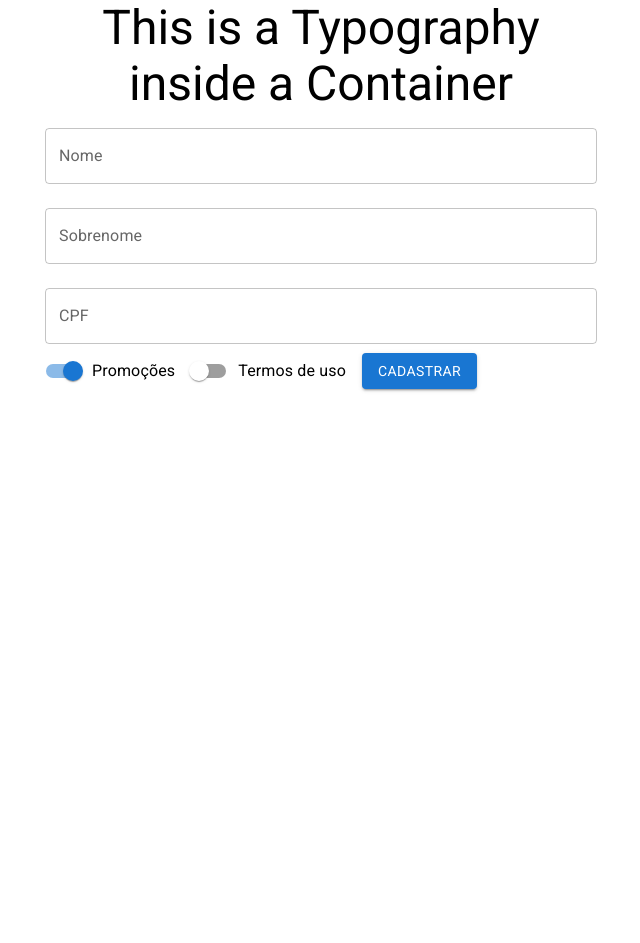
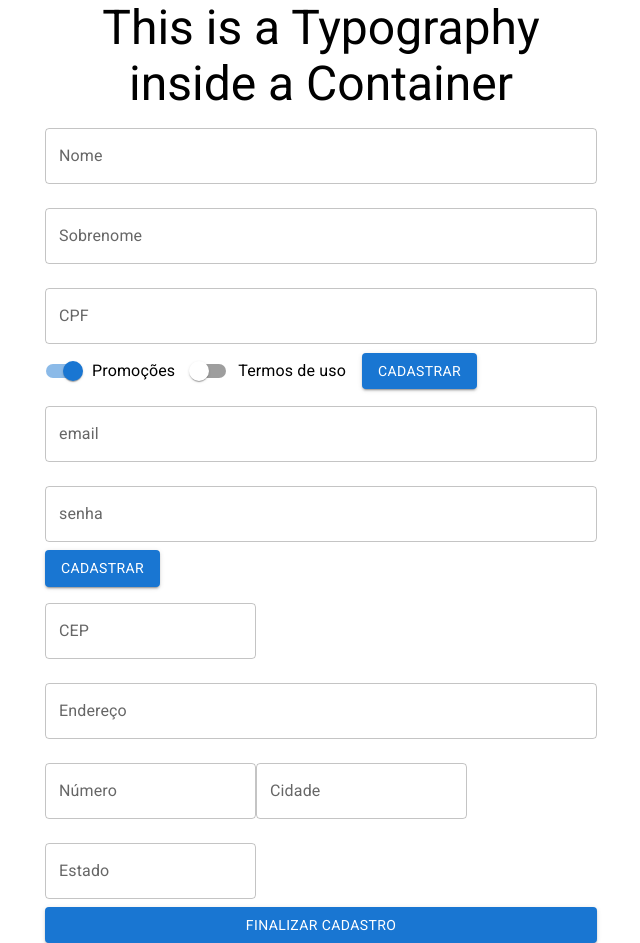
Before and after one commit to Frankkson/testando-componentes-funcionais, a React (Create React App) app: page / in a window 1280 px wide. Shown: the whole page, without its empty margins (319-959 px from the left). Before the commit the page ends 800 px from the top, so only its background shows below. Built offline with nearby package versions, Linux system fonts and the light colour scheme.

Commit message:
segmentando formularios de cadastro

```diff
--- /dev/null
+++ b/src/componentes/formularioDeCadastro/DadosEntrega.jsx
@@ -0,0 +1,55 @@
+import React from "react";
+import { TextField, Button } from "@mui/material";
+
+const DadosEntrega = () => {
+	return (
+		<form>
+			<TextField
+				id="CEP"
+				label="CEP"
+				margin="normal"
+				type="number"
+				variant="outlined"
+			></TextField>
+			<TextField
+				fullWidth
+				id="endereco"
+				label="Endereço"
+				margin="normal"
+				type="text"
+				variant="outlined"
+			></TextField>
+			<TextField
+				id="numero"
+				label="Número"
+				margin="normal"
+				type="number"
+				variant="outlined"
+			></TextField>
+			<TextField
+				id="cidade"
+				label="Cidade"
+				margin="normal"
+				type="text"
+				variant="outlined"
+			></TextField>
+			<TextField
+				id="estado"
+				label="Estado"
+				margin="normal"
+				type="text"
+				variant="outlined"
+			></TextField>
+			<Button
+				fullWidth
+				color="primary"
+				type="submit"
+				variant="contained"
+			>
+				Finalizar cadastro
+			</Button>
+		</form>
+	);
+};
+
+export default DadosEntrega;
--- /dev/null
+++ b/src/componentes/formularioDeCadastro/DadosPessoais.jsx
@@ -0,0 +1,97 @@
+import React, { useState } from "react";
+import { Button, TextField, Switch, FormControlLabel } from "@mui/material";
+
+const DadosPessoais = ({ onSubmit, validateCPF }) => {
+	const [nome, setNome] = useState("");
+	const [sobrenome, setSobrenome] = useState("");
+	const [CPF, setCPF] = useState("");
+	const [promocoes, setPromocoes] = useState(true);
+	const [termosDeUso, setTermosDeUso] = useState(false);
+	const [error, setError] = useState({ CPF: { isValid: true, text: "" } });
+
+	return (
+		<form
+			onSubmit={(event) => {
+				event.preventDefault();
+				onSubmit({ nome, sobrenome, CPF, promocoes, termosDeUso });
+			}}
+		>
+			<TextField
+				id="nome"
+				label="Nome"
+				margin="normal"
+				value={nome}
+				onChange={(event) => {
+					setNome(event.target.value);
+				}}
+				fullWidth
+			/>
+
+			<TextField
+				id="sobrenome"
+				label="Sobrenome"
+				margin="normal"
+				value={sobrenome}
+				onChange={(event) => {
+					setSobrenome(event.target.value);
+				}}
+				fullWidth
+			/>
+
+			<TextField
+				error={!error.CPF.isValid}
+				helperText={error.CPF.text}
+				id="CPF"
+				label="CPF"
+				margin="normal"
+				onBlur={(event) => {
+					const isValid = validateCPF(event.target.value);
+					setError({ CPF: isValid });
+				}}
+				onChange={(event) => {
+					setCPF(event.target.value);
+				}}
+				value={CPF}
+				fullWidth
+			/>
+
+			<FormControlLabel
+				label="Promoções"
+				control={
+					<Switch
+						color="primary"
+						onChange={(event) => {
+							setPromocoes(event.target.checked);
+						}}
+						checked={promocoes}
+						name="Promocoes"
+					/>
+				}
+			/>
+
+			<FormControlLabel
+				label="Termos de uso"
+				control={
+					<Switch
+						color="primary"
+						name="Termos de uso"
+						onChange={(event) => {
+							setTermosDeUso(event.target.checked);
+						}}
+						checked={termosDeUso}
+					/>
+				}
+			/>
+
+			<Button
+				type="submit"
+				variant="contained"
+				color="primary"
+			>
+				Cadastrar
+			</Button>
+		</form>
+	);
+};
+
+export default DadosPessoais;
--- /dev/null
+++ b/src/componentes/formularioDeCadastro/DadosUsuario.jsx
@@ -0,0 +1,34 @@
+import { TextField, Button } from "@mui/material";
+import React from "react";
+
+const DadosUsuario = () => {
+	return (
+		<form>
+			<TextField
+				fullWidth
+				id="email"
+				label="email"
+				margin="normal"
+				type="email"
+				variant="outlined"
+			></TextField>
+			<TextField
+				fullWidth
+				id="senha"
+				label="senha"
+				type="password"
+				variant="outlined"
+				margin="normal"
+			></TextField>
+			<Button
+				color="primary"
+				type="submit"
+				variant="contained"
+			>
+				Cadastrar
+			</Button>
+		</form>
+	);
+};
+
+export default DadosUsuario;
--- a/src/componentes/formularioDeCadastro/index.jsx
+++ b/src/componentes/formularioDeCadastro/index.jsx
@@ -1,94 +1,17 @@
-import React, { useState } from "react";
-import { Button, TextField, Switch, FormControlLabel } from "@mui/material";
+import DadosEntrega from "./DadosEntrega";
+import DadosPessoais from "./DadosPessoais";
+import DadosUsuario from "./DadosUsuario";
 
 const FormularioCadastro = ({ onSubmit, validateCPF }) => {
-	const [nome, setNome] = useState("");
-	const [sobrenome, setSobrenome] = useState("");
-	const [CPF, setCPF] = useState("");
-	const [promocoes, setPromocoes] = useState(true);
-	const [termosDeUso, setTermosDeUso] = useState(false);
-	const [error, setError] = useState({ CPF: { isValid: true, text: "" } });
-
 	return (
-		<form
-			onSubmit={(event) => {
-				event.preventDefault();
-				onSubmit({ nome, sobrenome, CPF, promocoes, termosDeUso });
-			}}>
-			<TextField
-				id="nome"
-				label="Nome"
-				margin="normal"
-				value={nome}
-				onChange={(event) => {
-					setNome(event.target.value);
-				}}
-				fullWidth
+		<>
+			<DadosPessoais
+				onSubmit={onSubmit}
+				validateCPF={validateCPF}
 			/>
-
-			<TextField
-				id="sobrenome"
-				label="Sobrenome"
-				margin="normal"
-				value={sobrenome}
-				onChange={(event) => {
-					setSobrenome(event.target.value);
-				}}
-				fullWidth
-			/>
-
-			<TextField
-				error={!error.CPF.isValid}
-				helperText={error.CPF.text}
-				id="CPF"
-				label="CPF"
-				margin="normal"
-				onBlur={(event) => {
-					const isValid = validateCPF(event.target.value);
-					setError({ CPF: isValid });
-				}}
-				onChange={(event) => {
-					setCPF(event.target.value);
-				}}
-				value={CPF}
-				fullWidth
-			/>
-
-			<FormControlLabel
-				label="Promoções"
-				control={
-					<Switch
-						color="primary"
-						onChange={(event) => {
-							setPromocoes(event.target.checked);
-						}}
-						checked={promocoes}
-						name="Promocoes"
-					/>
-				}
-			/>
-
-			<FormControlLabel
-				label="Termos de uso"
-				control={
-					<Switch
-						color="primary"
-						name="Termos de uso"
-						onChange={(event) => {
-							setTermosDeUso(event.target.checked);
-						}}
-						checked={termosDeUso}
-					/>
-				}
-			/>
-
-			<Button
-				type="submit"
-				variant="contained"
-				color="primary">
-				Cadastrar
-			</Button>
-		</form>
+			<DadosUsuario />
+			<DadosEntrega />
+		</>
 	);
 };
 
```
